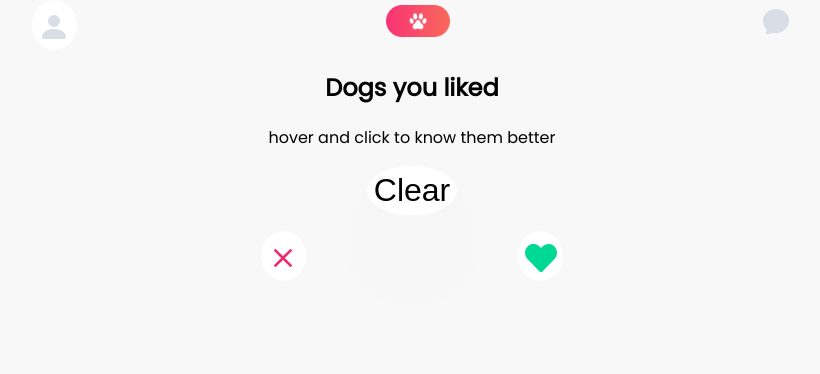
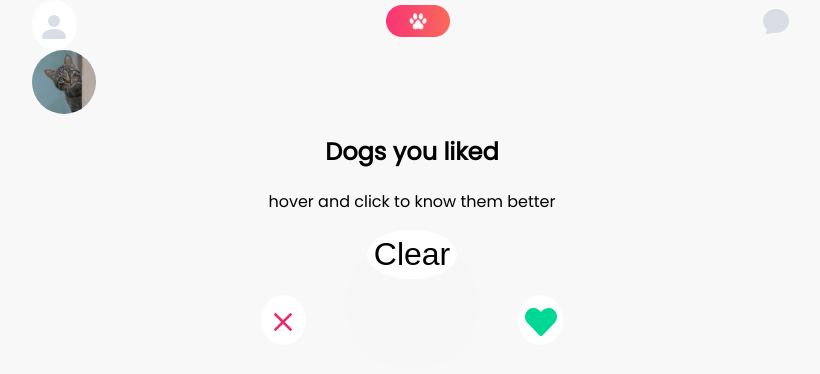
Before and after one commit to agnesnora/tindogReact, a React (Vite) app: page / in a window 1280 px wide. Both pictures are taken after a click on the button 282 px from the left and 24 px from the top of the page. Shown: the top 374 px of the page, without its empty margins (228-1048 px from the left). Built offline with nearby package versions, Linux system fonts and the light colour scheme.

Commit message:
profile picture

```diff
--- a/src/App.css
+++ b/src/App.css
@@ -33,27 +33,25 @@ body {
 }
 .content > h1 {
   margin: 0;
-  font-size:1.5em;
+  font-size: 1.5em;
 }
-.content>p{
-  margin-top:0.2em;
+.content > p {
+  margin-top: 0.2em;
 }
 
 header {
   display: flex;
   justify-content: space-between;
   align-items: center;
-
 }
 
 header > .icon {
-
   margin-bottom: 0.5rem;
 }
 
-header>img{
-  width:4rem;
-  margin-bottom:0.5em;
+header > img {
+  width: 4rem;
+  margin-bottom: 0.5em;
 }
 
 .person,
@@ -64,7 +62,6 @@ header>img{
 
 .like-badge,
 .dismiss-badge {
-
   position: absolute;
   transform: rotate(-30deg);
   top: 80px;
@@ -104,8 +101,7 @@ header>img{
   -moz-background-clip: text;
   -webkit-text-fill-color: transparent;
 
-  border: 10px solid rgb(232, 45, 112); */
-
+  border: 10px solid rgb(232, 45, 112);
 }
 
 footer {
@@ -165,19 +161,24 @@ button {
   color: #fff;
   padding: 1em;
 }
+.profile-picture {
+  background-image: url("/images/catProfile.jpg");
+  height: 4em;
+  width: 4em;
+  background-size: cover;
+  border-radius: 50%;
+}
 
-@media (min-width:760px){
-  body{
-    width:70vw;
-    margin:0 auto;
+@media (min-width: 760px) {
+  body {
+    width: 70vw;
+    margin: 0 auto;
   }
-  .dogCard-container{
-    height:80vh;
-
+  .dogCard-container {
+    height: 80vh;
   }
   .like-badge,
   .dismiss-badge {
-
     position: absolute;
     transform: rotate(-30deg);
     top: 10%;
--- a/src/App.jsx
+++ b/src/App.jsx
@@ -5,6 +5,7 @@ import Header from "./components/Header";
 import Footer from "./components/Footer";
 import DogList from "./components/DogList";
 import Profile from "./components/Profile";
+// import cat from "../public/images/catProfile.jpg";
 
 import { dogs } from "./data";
 
--- a/src/components/Profile.jsx
+++ b/src/components/Profile.jsx
@@ -6,6 +6,9 @@ export default function Profile({ handleClear, dogsLiked }) {
   //   }
   return (
     <div>
+      <div className="profile-picture">
+        {/* <img className="profile-picture" src="../images/catProfile.jpg" /> */}
+      </div>
       <h2>Dogs you liked</h2>
       <p>hover and click to know them better</p>
       <div className="dogList-container">
```
Also changed, not shown: public/images/catProfile.jpg (added). Lines whose indentation alone changed are shown as unchanged.
